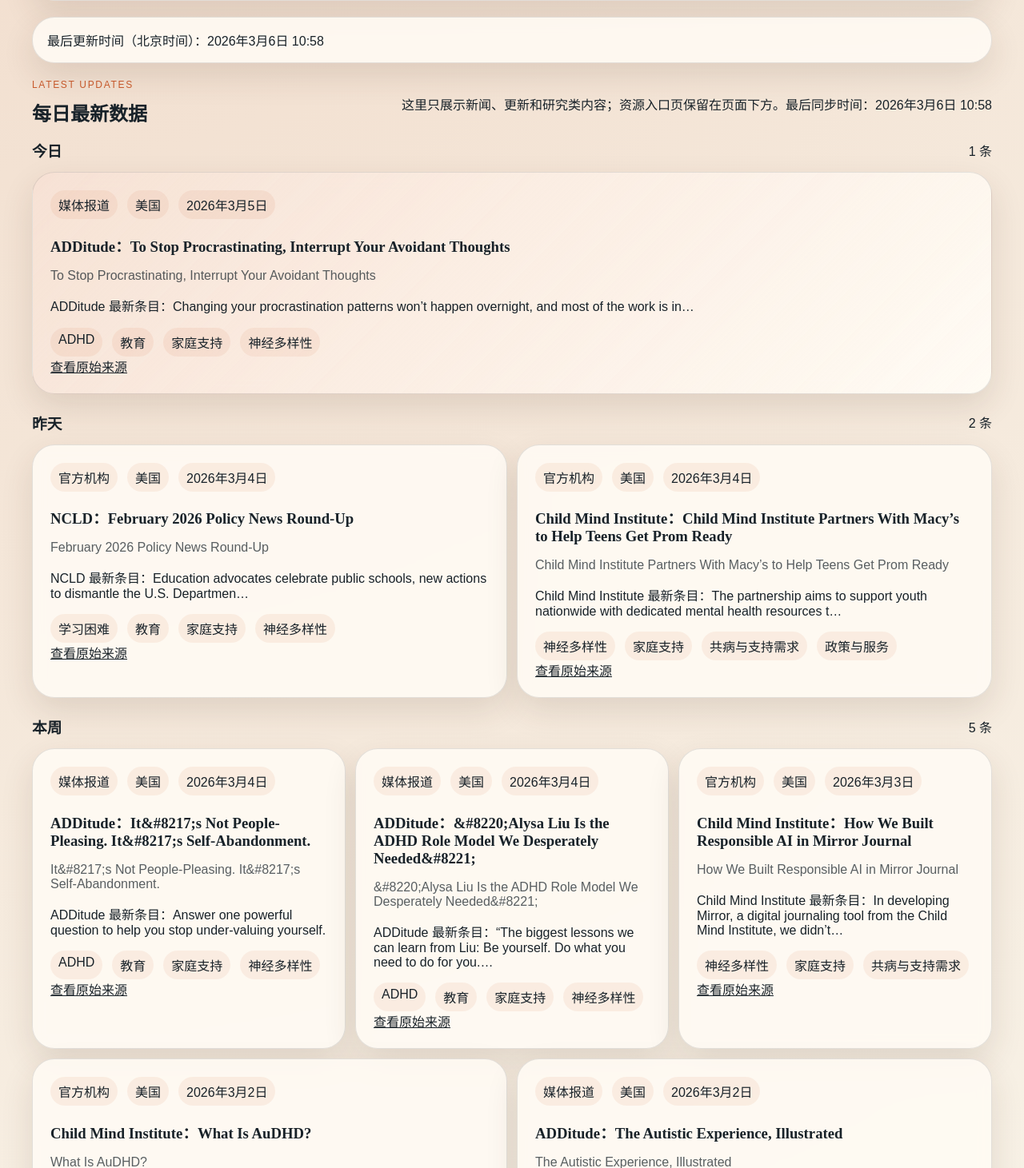
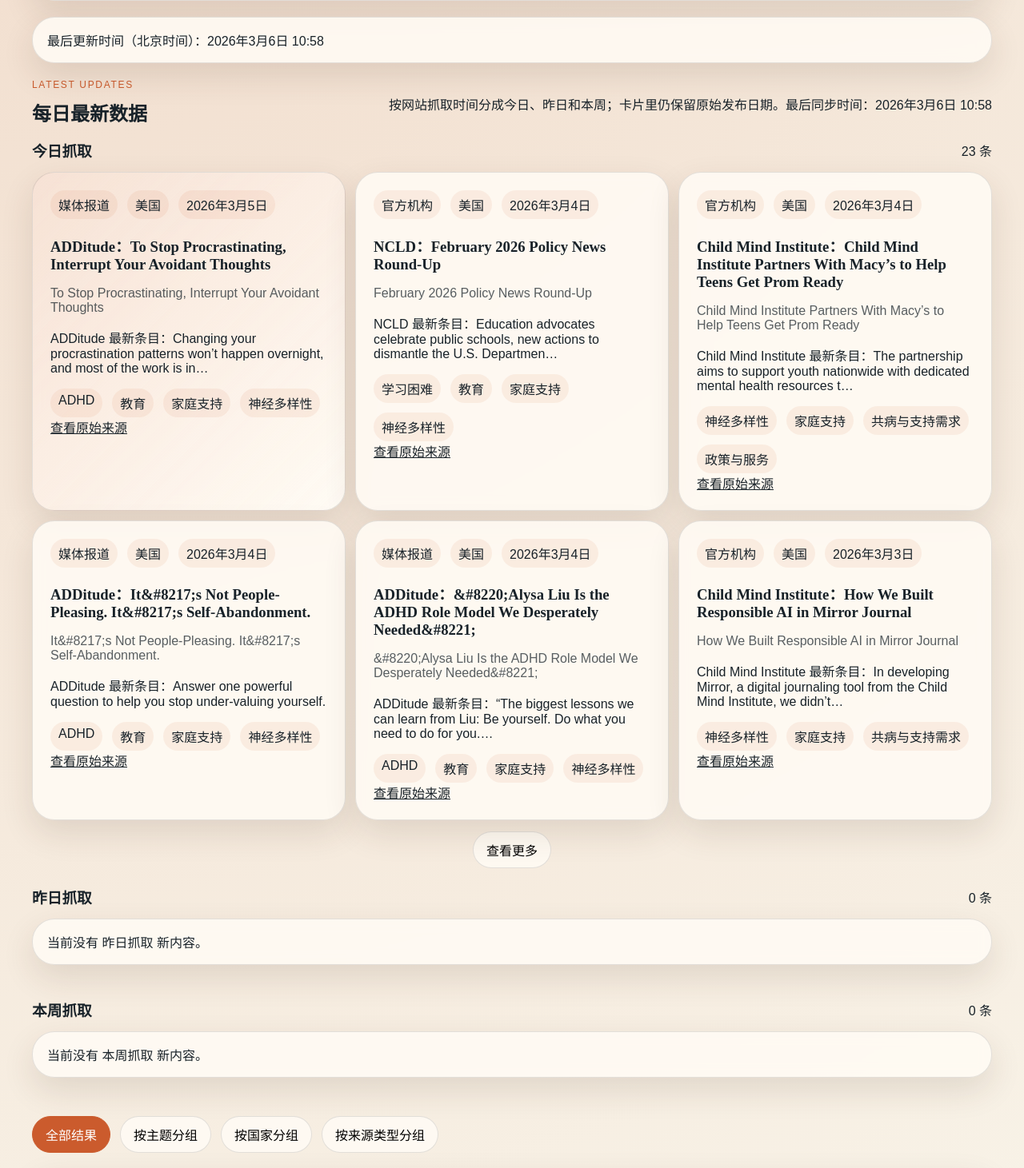
Before and after one commit to harryhou2025/neuro-mosaic, a React (Vite) app: page / in a window 1280 px wide. Shown: the part 589-2050 px from the top of the page at 80% size. Built offline with nearby package versions, Linux system fonts and the light colour scheme.

Commit message:
Use ingestion time for latest sections

```diff
--- a/src/web/App.tsx
+++ b/src/web/App.tsx
@@ -106,18 +106,18 @@
   const yesterdayKey = getShanghaiDateKey(yesterday);
   const weekStart = getStartOfShanghaiWeek(now);
 
-  const todayItems = items.filter((item) => getShanghaiDateKey(item.published_at) === todayKey);
-  const yesterdayItems = items.filter((item) => getShanghaiDateKey(item.published_at) === yesterdayKey);
+  const todayItems = items.filter((item) => getShanghaiDateKey(item.ingested_at) === todayKey);
+  const yesterdayItems = items.filter((item) => getShanghaiDateKey(item.ingested_at) === yesterdayKey);
   const weekItems = items.filter((item) => {
-    const published = new Date(item.published_at);
-    const key = getShanghaiDateKey(item.published_at);
-    return published >= weekStart && key !== todayKey && key !== yesterdayKey;
+    const ingested = new Date(item.ingested_at);
+    const key = getShanghaiDateKey(item.ingested_at);
+    return ingested >= weekStart && key !== todayKey && key !== yesterdayKey;
   });
 
   return [
-    { id: "today", label: "今日", items: todayItems },
-    { id: "yesterday", label: "昨天", items: yesterdayItems },
-    { id: "week", label: "本周", items: weekItems },
+    { id: "today", label: "今日抓取", items: todayItems },
+    { id: "yesterday", label: "昨日抓取", items: yesterdayItems },
+    { id: "week", label: "本周抓取", items: weekItems },
   ];
 }
 
@@ -229,7 +229,7 @@
           <p className="eyebrow">Latest Updates</p>
           <h2>每日最新数据</h2>
         </div>
-        <p>这里只展示新闻、更新和研究类内容；资源入口页保留在页面下方。最后同步时间：{lastUpdated}</p>
+        <p>按网站抓取时间分成今日、昨日和本周；卡片里仍保留原始发布日期。最后同步时间：{lastUpdated}</p>
       </div>
       {groups.map((group) => (
         <section key={group.id} className="latest-bucket">
```
